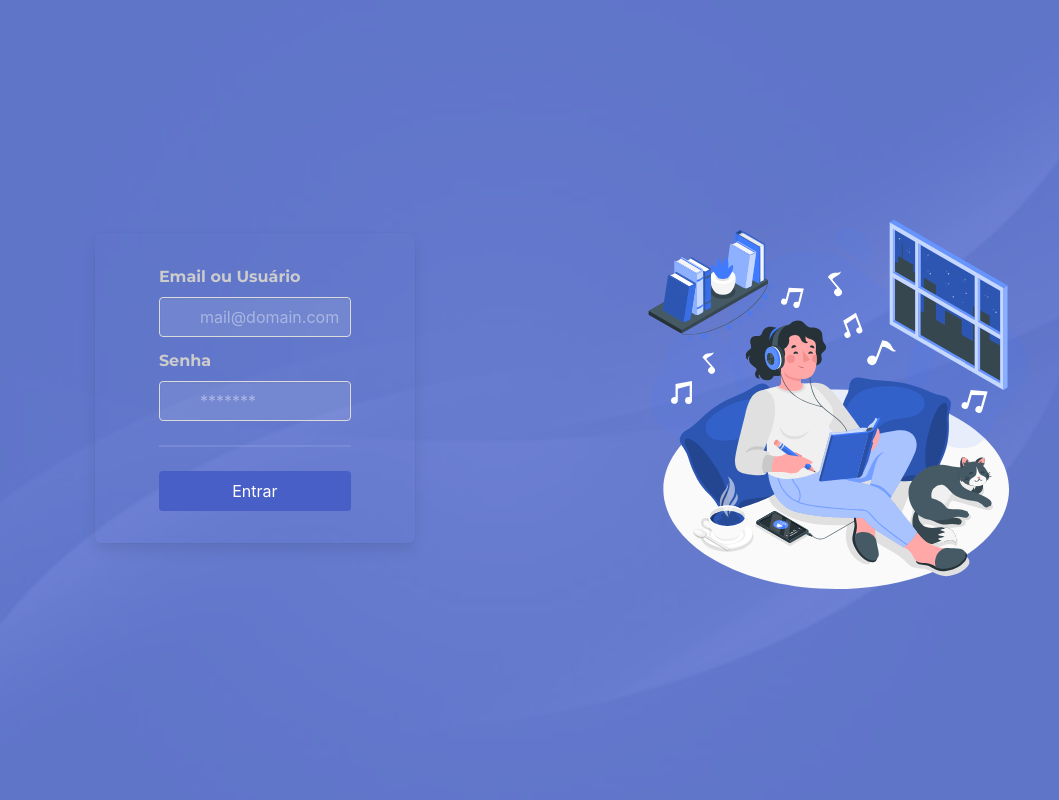
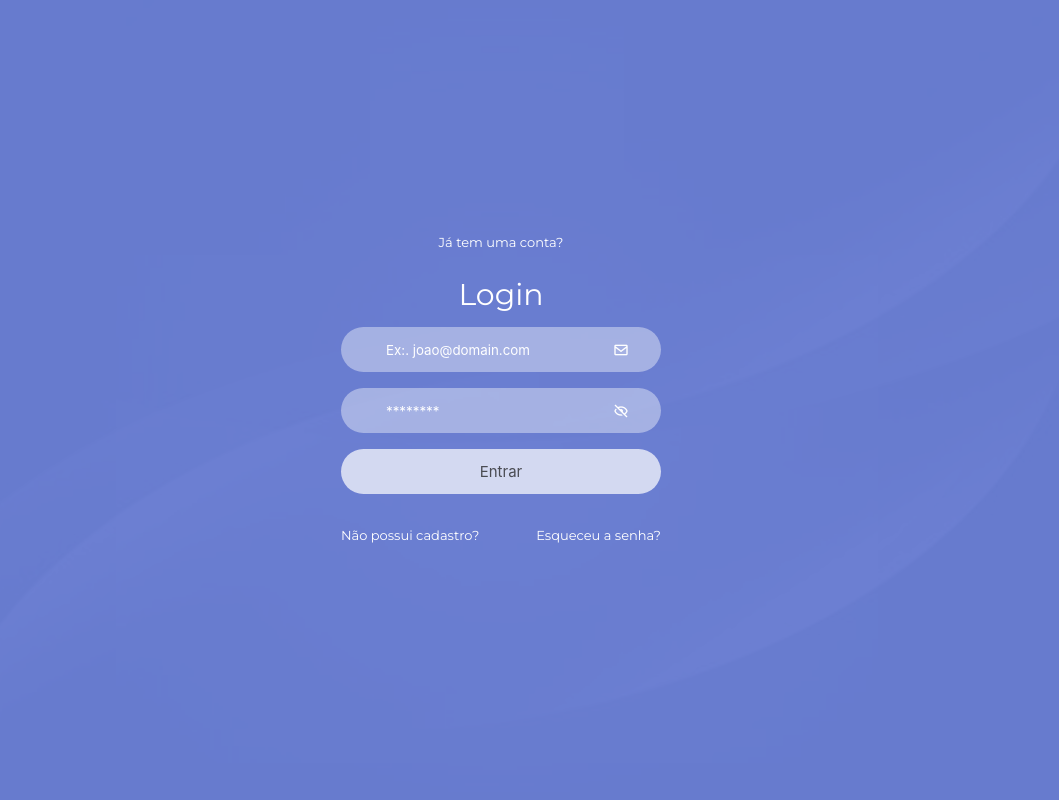
Before and after one commit to SilasRodrigues19/findUrJob, a CodeIgniter app: page /findUrJob/index.php/job/login in a window 1280 px wide. Shown: the whole page, without its empty margins (139-1198 px from the left). Run offline with CodeIgniter, Linux system fonts and the light colour scheme; some libraries are stand-ins or nearby versions; some web fonts are replaced.

Commit message:
feat: update sign in page

```diff
--- a/application/views/pages/login.php
+++ b/application/views/pages/login.php
@@ -1,37 +1,38 @@
-<section class="hero is-link is-fullheight" id="loginSection">
-  <div class="hero-body">
-    <div class="container loginContainer">
-      <div class="columns is-centered">
-        <div class="column is-5-tablet is-4-desktop is-3-widescreen">
-          <form action="" class="box loginForm">
-            <div class="field">
-              <label for="" class="label loginLabel">Email ou Usuário</label>
-              <div class="control has-icons-left">
-                <input type="email" placeholder="mail@domain.com" class="input" required>
-                <span class="icon is-small is-left">
-                  <span class="iconify" data-icon="mdi:envelope"></span>
-                </span>
-              </div>
-            </div>
-            <div class="field">
-              <label for="" class="label loginLabel">Senha</label>
-              <div class="control has-icons-left">
-                <input type="password" placeholder="*******" class="input" required>
-                <span class="icon is-small is-left">
-                  <span class="iconify" data-icon="mdi:lock"></span>
-                </span>
-              </div>
-            </div>
-            <hr class="divider">
-            <div class="field">
-              <button class="button is-link is-fullwidth">
-                Entrar
-              </button>
-            </div>
-          </form>
+<section class="loginSection">
+  <div class="wrapperLogin">
+    <div class="boxLogin">
+      <div class="top-header">
+        <span>Já tem uma conta?</span>
+        <header>Login</header>
+      </div>
+
+      <div class="input-field">
+        <input autocomplete="off" type="text" placeholder="Ex:. joao@domain.com" required>
+        <i class="bx bx-envelope"></i>
+      </div>
+
+      <div class="input-field">
+        <input class="passwordInput" autocomplete="off" type="password" placeholder="********" required>
+        <i class="bx bx-hide show-hide"></i>
+      </div>
+
+      <div class="input-field">
+        <input type="submit" class="submit" value="Entrar">
+      </div>
+
+      <div class="bottom">
+        <div class="left">
+          <label for="">
+            <a class="links" href="#">Não possui cadastro?</a>
+          </label>
         </div>
+        <div class="right">
+          <label for=""><a class="links" href="#">Esqueceu a senha?</a></label>
+        </div>
+
       </div>
-      <img id="loginSvg" src="<?= base_url('public/img/animated_login_background.svg') ?>" alt="Background animado">
+
+
     </div>
   </div>
 </section>
--- a/public/css/_functions.scss
+++ b/public/css/_functions.scss
@@ -1,4 +1,26 @@
 @use "sass:map";
+
+@mixin contentCenter {
+	display: flex;
+	justify-content: center;
+}
+
+@mixin itemsCenter {
+	display: flex;
+	align-items: center;
+}
+
+@mixin flexCol {
+	display: flex;
+	flex-direction: column;
+}
+
+@mixin flexCenterOptionallyCol($justify-content, $flexDirection: row) {
+	display: flex;
+	align-items: center;
+	justify-content: $justify-content;
+	flex-direction: $flexDirection;
+}
 
 @mixin flexCenter($justify_content) {
 	display: flex;
@@ -11,7 +33,6 @@
 	align-items: center;
 	justify-content: center;
 	flex-direction: column;
-	flex-wrap: wrap;
 }
 
 @mixin backgroundBefore($position, $opacity, $background) {
@@ -42,17 +63,19 @@
 	}
 }
 
-@function pxToRem($value) {
-	@return calc($value / 16) + rem;
+@function ptr($value) {
+	@return calc($value / 16)+rem;
 }
 
 @mixin placeholder {
 	&::-webkit-input-placeholder {
 		@content;
 	}
+
 	&::-moz-placeholder {
 		@content;
 	}
+
 	&:-ms-input-placeholder {
 		@content;
 	}
@@ -68,10 +91,13 @@ $breakpoints: (
 @mixin mediaQueryMax($value) {
 	@if map.has-key($breakpoints, $value) {
 		$size: map.get($breakpoints, $value);
+
 		@media only screen and (max-width: $size) {
 			@content;
 		}
-	} @else {
+	}
+
+	@else {
 		@media only screen and (max-width: #{$value}px) {
 			@content;
 		}
@@ -81,10 +107,13 @@ $breakpoints: (
 @mixin mediaQueryMin($value) {
 	@if map.has-key($breakpoints, $value) {
 		$size: map.get($breakpoints, $value);
+
 		@media only screen and (min-width: $size) {
 			@content;
 		}
-	} @else {
+	}
+
+	@else {
 		@media only screen and (min-width: #{$value}px) {
 			@content;
 		}
--- a/public/css/style.scss
+++ b/public/css/style.scss
@@ -21,17 +21,17 @@ li {
 }
 
 ::-webkit-scrollbar-track {
-	border-radius: pxToRem(10);
+	border-radius: ptr(10);
 	background: transparent;
 }
 
 ::-webkit-scrollbar {
-	width: pxToRem(8);
+	width: ptr(8);
 	background: transparent;
 }
 
 ::-webkit-scrollbar-thumb {
-	border-radius: pxToRem(2);
+	border-radius: ptr(2);
 	background: #485fc780;
 
 	&:hover {
@@ -201,8 +201,7 @@ nav {
 	}
 
 	.navbar-home {
-		display: flex;
-		justify-content: center;
+		@include contentCenter;
 		align-items: baseline;
 		flex-direction: column;
 	}
@@ -211,52 +210,107 @@ nav {
 
 // Login
 
-#loginSection {
-	position: relative;
-	z-index: 1;
+.loginSection {
+	min-height: 100vh;
+	width: 100%;
 
-	&::before {
-		@include backgroundBefore(absolute, .2, url("../img/login_background.jpg") no-repeat center / cover);
+	&:after {
+		@include backgroundBefore(fixed, .4, url('http://localhost/findUrJob/public/img/login_background.jpg') fixed no-repeat center / cover)
 	}
 
-	.loginContainer {
-		display: flex;
-		justify-content: space-between;
-		align-items: center;
-		gap: .5rem 1rem;
+	.wrapperLogin {
+		position: relative;
+		background: rgba(72, 95, 199, .8);
+		@include flexCenter(center);
+		min-height: 100vh;
+		z-index: 1;
+	}
 
-		.loginLabel {
-			color: #ccc;
+	.boxLogin {
+		@include flexCol;
+		width: ptr(350);
+		padding: 0 ptr(15);
+
+		span {
+			@include contentCenter;
+			color: #fff;
+			font-size: small;
+			padding: ptr(10) 0;
 		}
 
-		.loginForm {
-			background: transparent;
-			min-width: 20rem;
-			padding: 2rem 4rem;
+		header {
+			@include contentCenter;
+			color: #fff;
+			font-size: ptr(30);
+			padding: ptr(10) 0;
+		}
 
-			.input,
-			.divider {
-				background: rgba($color: #fff, $alpha: 0.1);
+		.input-field {
+			@include flexCol;
+
+			input {
+				height: ptr(45);
+				width: 100%;
+				border: none;
+				outline: none;
+				border-radius: ptr(30);
+				color: #fff;
+				padding: 0 0 0 ptr(45);
+				background: rgba($color: #fff, $alpha: .4);
+				z-index: 2;
+
+				@include placeholder {
+					color: #fff;
+				}
 			}
 
-			.input {
-				color: #ccc;
+			i {
+				position: relative;
+				top: ptr(-30);
+				left: 85%;
+				color: #fff;
+				z-index: 2;
 
-				@include placeholder {
-					color: rgba($color: #fff, $alpha: 0.4);
+				&:hover {
+					cursor: pointer;
 				}
-
 			}
 
+			.submit {
+				border: none;
+				outline: none;
+				border-radius: ptr(30);
+				font-size: ptr(15);
+				height: ptr(45);
+				width: 100%;
+				background: rgba($color: #fff, $alpha: .7);
+				color: rgba($color: #111, $alpha: .7);
+				cursor: pointer;
+				transition: .3s ease;
+				padding: 0;
+
+				&:hover {
+					box-shadow: 1px 5px 7px 1px rgba($color: #fff, $alpha: .2);
+				}
+			}
+
+		}
+
+		.bottom {
+			@include flexCenterOptionallyCol(space-between);
+			font-size: small;
+			margin: 2rem 0;
+
+			.links {
+				color: #ffff;
+
+				&:hover {
+					color: #ddd;
+				}
+			}
 
 		}
 
 	}
 
 }
-
-
-#loginSvg {
-	width: 30rem;
-	height: 25rem;
-}
```
Also changed, not shown: public/css/style.min.css, 1 other file.
